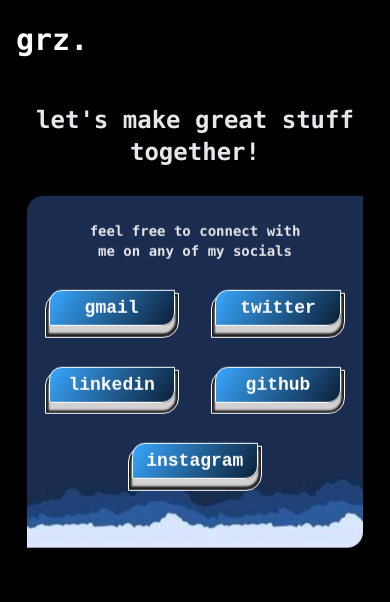
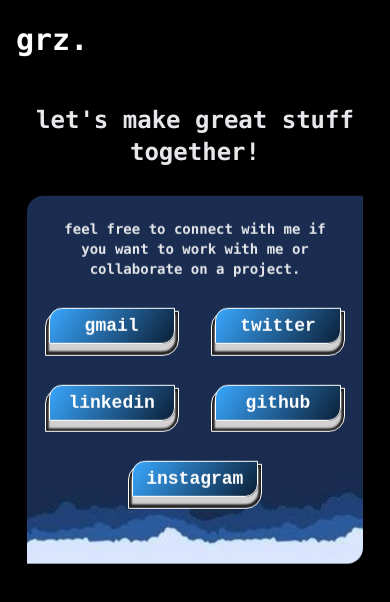
Before and after one commit to grzdev/portfolio, a SvelteKit app: page /contact in a window 390 px wide. Shown: the top 602 px of the page. Built offline with nearby package versions, Linux system fonts and the light colour scheme; some icons are missing.

Commit message:
clean up

```diff
--- a/src/app.html
+++ b/src/app.html
@@ -4,7 +4,7 @@
 		<meta charset="utf-8" />
 		<title>Dami Oyeniyi | Portfolio</title>
 		<meta name="description" content="Dami Oyeniyi's Personal Portfolio">
-		<link rel="icon" href="%sveltekit.assets%/favicon.png" />
+		<link rel="icon" href="../src/images/Avatar3.png" />
 		<meta name="viewport" content="width=device-width" />
 		%sveltekit.head%
 	</head>
--- a/src/modules/About.svelte
+++ b/src/modules/About.svelte
@@ -9,21 +9,21 @@
 <div
   class="flex justify-center items-center flex-col sm:flex-col md:flex-row mt-[1rem] sm:mt-[1rem] md:mt-[3rem] gap-[8rem] sm:gap-[8rem] md:gap-[12rem]"
 >
-  <div
-    class=" flex justify-center items-center flex-col fade-transition"
-    in:fade={{ duration: 800 }}
-  >
+  <div class=" flex justify-center items-center flex-col fade-transition">
     <img
       src={Avatar}
+      in:fade
       alt=""
       class="rounded-full w-[8rem] sm:w-[13rem] md:w-[13rem] mt-[] sm:mt-[] md:mt-[-6rem]"
     />
     <h1
+      in:fade
       class="text-4xl sm:text-5xl md:text-5xl text-gray-200 font-mono font-bold mt-[0.5rem] sm:mt-[1rem] md:mt-[1rem]"
     >
       Dami
     </h1>
     <h1
+      in:fade
       class="text-4xl sm:text-5xl md:text-5xl text-gray-200 font-mono font-bold"
     >
       Oyeniyi
@@ -61,7 +61,7 @@
             Want to know more?
           </h1>
           <a
-            href="https://docs.google.com/document/d/1klpcXN4S0oWium8_XpZba-EBpF3v-rv2/edit?usp=drive_link&ouid=109286662353454941381&rtpof=true&sd=true"
+            href="https://drive.google.com/file/d/1MdLGofZUqaWFCSiHRrUZsooXSRHXBdIo/view?usp=sharing"
           >
             <button class="mt-[0.5rem]">
               <span class="text-sm">
--- a/src/modules/Contact.svelte
+++ b/src/modules/Contact.svelte
@@ -21,9 +21,10 @@
     <div class="flip-card" transition:fly={{ y: "100%", duration: 1000 }}>
       <div class="flip-front justify-center items-center flex flex-col">
         <h1
-          class="text-gray-200 text-sm sm:text-xl md:text-xl mt-[-2rem] sm:mt-[-2rem] md:mt-[-3rem] font-mono font-bold text-center w-[14rem] sm:w-[20rem] md:w-[20rem]"
+          class="text-gray-200 text-sm sm:text-xl md:text-xl mt-[-2rem] sm:mt-[-2rem] md:mt-[-3rem] font-mono font-bold text-center w-[17rem] sm:w-[25rem] md:w-[25rem]"
         >
-          feel free to connect with me on any of my socials
+          feel free to connect with me if you want to work with me or
+          collaborate on a project.
         </h1>
         <div
           class="w-[20rem] sm:w-[30rem] md:w-[30rem] gap-[2rem] mt-[2rem] flex flex-wrap justify-center items-center"
@@ -63,7 +64,7 @@
   .flip-card {
     position: relative;
     width: 37rem;
-    height: 27rem;
+    height: 28rem;
     transition: transform 0.5s;
     transform-style: preserve-3d;
   }
@@ -72,7 +73,7 @@
     /* Set different width and height for smaller screens */
     .flip-card {
       width: 21rem;
-      height: 22rem;
+      height: 23rem;
     }
   }
 
```
Also changed, not shown: src/images/Avatar3.png (added), 1 other file (tests, documents, lock files or other folders).
